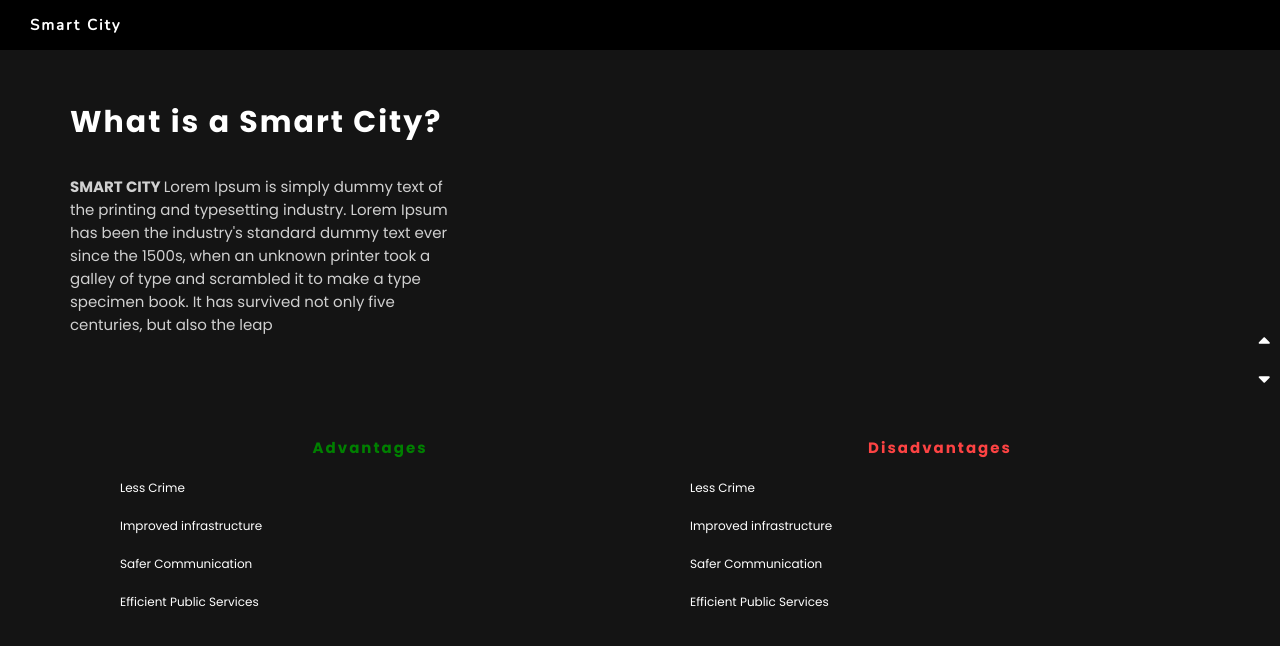
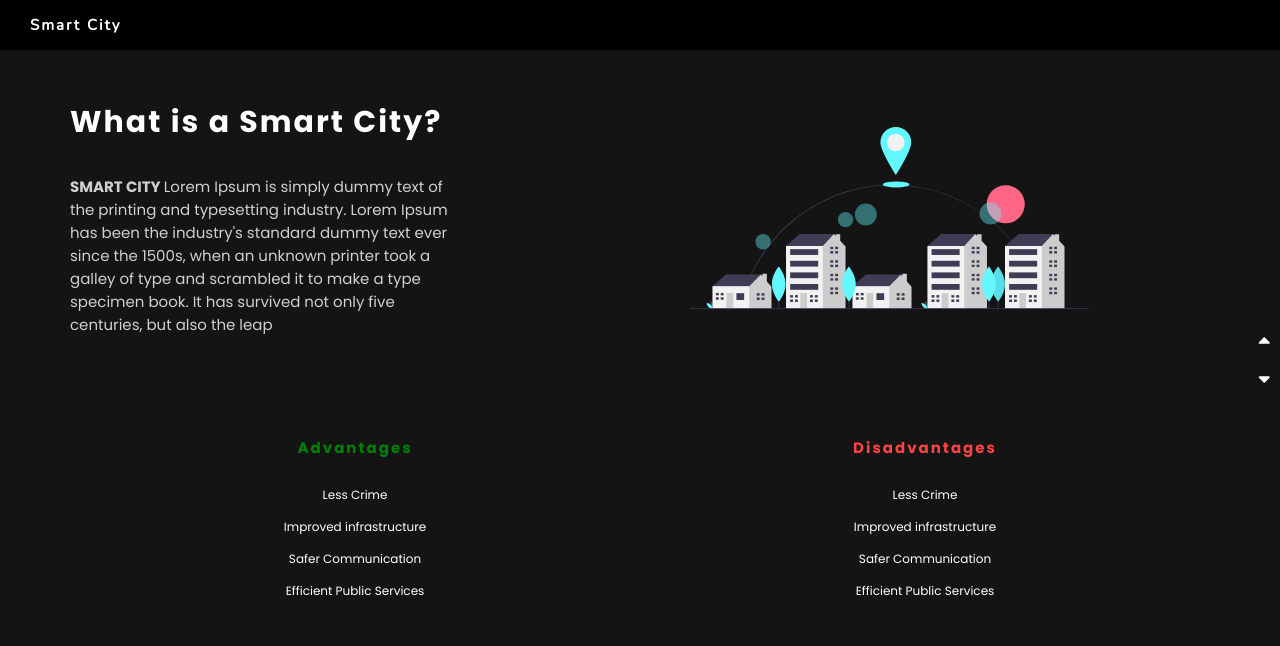
Before and after one commit to Kossin1337/smart-city, a React (Create React App) app: page / in a window 1280 px wide. Shown: the top 646 px of the page. Built offline with nearby package versions, Linux system fonts and the light colour scheme.

Commit message:
adding image

```diff
--- a/src/components/homeContent/HomeContent.js
+++ b/src/components/homeContent/HomeContent.js
@@ -12,7 +12,7 @@ const HomeContent = () => {
           <p> <span>SMART CITY </span>Lorem Ipsum is simply dummy text of the printing and typesetting industry. Lorem Ipsum has been the industry's standard dummy text ever since the 1500s, when an unknown printer took a galley of type and scrambled it to make a type specimen book. It has survived not only five centuries, but also the leap </p>
       </div>
       <div class="images">
-                    {/* <img src={smartCity} class="shape" alt='' /> */}
+                    <img src={smartCity} class="shape" alt='' />
       </div>
   </div>
   <div className='pros-cons, home-content'>
--- a/src/components/homeContent/styles.scss
+++ b/src/components/homeContent/styles.scss
@@ -25,7 +25,8 @@
     }
 }
 .images {
-    width: 50%;
+    width: 70%;
+    margin-left: 5rem;
     img {
     height: 100%;
     width: 100%;
@@ -35,26 +36,29 @@
     display: flex;
     flex-direction: column;
     align-items: center;
+    text-align: center;
     ul {
         width: 100%;
     }
     li {
     list-style: none;
-    padding: 1rem 5rem;
-    text-align: left;
+    padding: 0.7rem 5rem;
+    text-align: center;
     font-size: 1.2rem;
     }
 }
 .advantages {
     h1 {
         color: green;
-        margin-bottom: 1rem;
+        margin: 0 0 2rem 0;
+        padding: 0;
     }
 }
 .disadvantages {
     h1 {
         color: rgb(253, 67, 67);
-        margin-bottom: 1rem;
+        margin: 0 0 2rem 0;
+        padding: 0;
     }
 }
 @media (max-width: "1024px") {
@@ -69,7 +73,9 @@
     }
 }
 @media (max-width: "769px") {
-
+    .images {
+        display: none;
+    }
 }
 @media (max-width: "481px") {
     .home-content {
```
Also changed, not shown: src/images/smartcity.svg.
